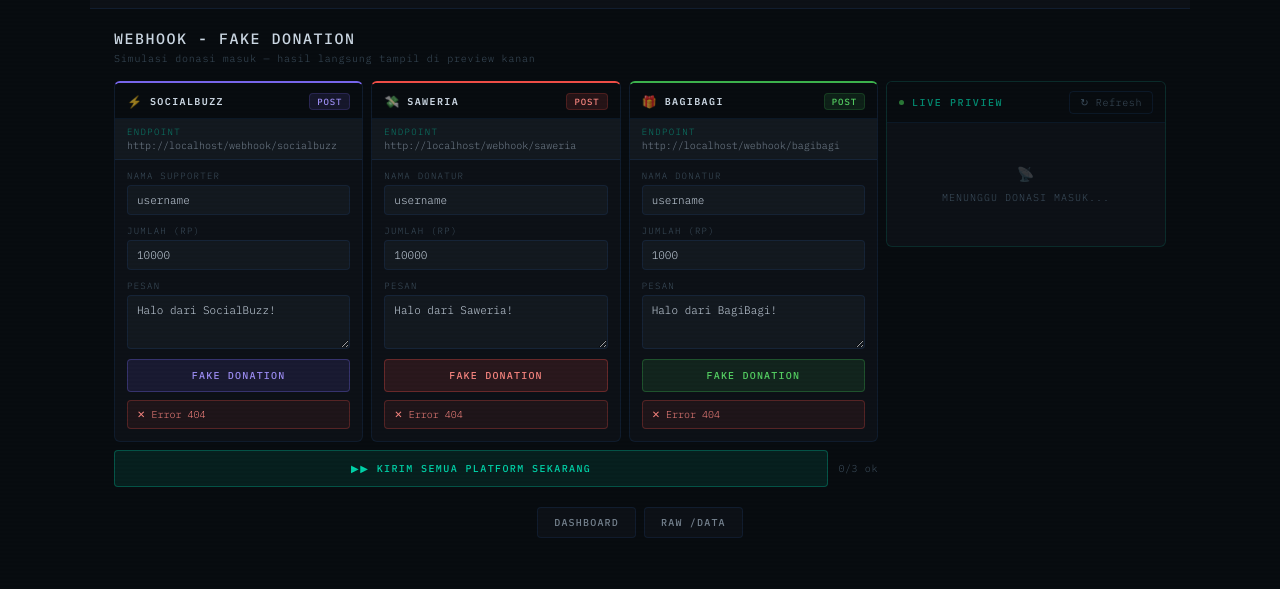
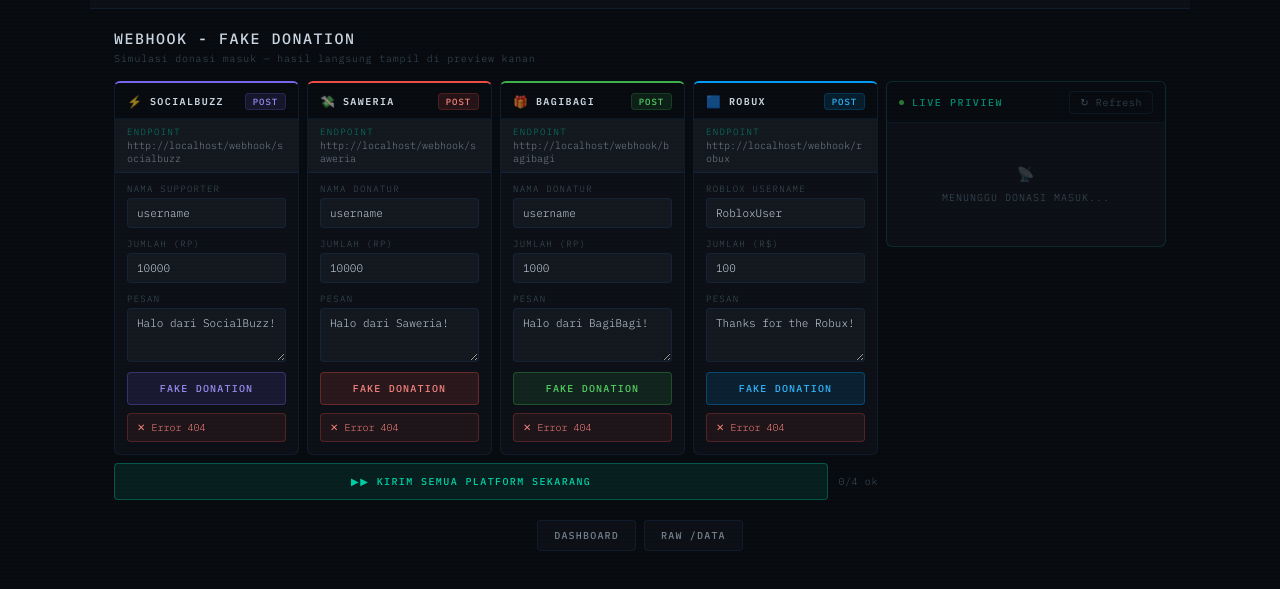
Before and after one commit to xellobabayo-star/uvasa-donation, a website: page public/webhook-test.html in a window 1280 px wide. Both pictures are taken after a click on the button "KIRIM SEMUA PLATFORM SEKARANG". Shown: the part 39-628 px from the top of the page. Drawn offline with Linux system fonts and the light colour scheme; no server answers.

Commit message:
Update webhook-test.html

```diff
--- a/public/webhook-test.html
+++ b/public/webhook-test.html
@@ -22,6 +22,7 @@
       --socialbuzz: #7c6af5;
       --saweria:    #f85149;
       --bagibagi:   #3fb950;
+      --robux:      #00a2ff;
       --text:       #cdd9e5;
       --text-2:     #768390;
       --text-3:     #3d4f5e;
@@ -159,11 +160,11 @@
 
     .forms-grid {
       display: grid;
-      grid-template-columns: repeat(3, 1fr);
+      grid-template-columns: repeat(4, 1fr);
       gap: 8px;
     }
-    @media (max-width: 680px) { .forms-grid { grid-template-columns: 1fr; } }
-
+    @media (max-width: 900px) { .forms-grid { grid-template-columns: repeat(2, 1fr); } }
+    @media (max-width: 540px) { .forms-grid { grid-template-columns: 1fr; } }
     /* =========================================
        CARD BASE
     ========================================= */
@@ -180,6 +181,7 @@
     .card-socialbuzz { border-top: 2px solid var(--socialbuzz); }
     .card-saweria    { border-top: 2px solid var(--saweria); }
     .card-bagibagi   { border-top: 2px solid var(--bagibagi); }
+    .card-robux      { border-top: 2px solid var(--robux); }
 
     /* ---- card head ---- */
     .card-head {
@@ -203,6 +205,7 @@
     .badge-socialbuzz { background: rgba(124,106,245,0.12); color: #9d8ef5; border: 1px solid rgba(124,106,245,0.2); }
     .badge-saweria    { background: rgba(248,81,73,0.12);   color: #fa8680; border: 1px solid rgba(248,81,73,0.2); }
     .badge-bagibagi   { background: rgba(63,185,80,0.12);   color: #56d364; border: 1px solid rgba(63,185,80,0.2); }
+    .badge-robux      { background: rgba(0,162,255,0.12);   color: #33b8ff; border: 1px solid rgba(0,162,255,0.2); }
 
     /* ---- endpoint box ---- */
     .endpoint-box {
@@ -250,6 +253,8 @@
       border-color: rgba(248,81,73,0.45); }
     .card-bagibagi .field input:focus, .card-bagibagi .field textarea:focus {
       border-color: rgba(63,185,80,0.45); }
+    .card-robux .field input:focus, .card-robux .field textarea:focus {
+      border-color: rgba(0,162,255,0.45); }
 
     /* ---- submit button ---- */
     .btn {
@@ -267,6 +272,7 @@
     .btn-socialbuzz { background: rgba(124,106,245,0.12); color: #9d8ef5; border: 1px solid rgba(124,106,245,0.3); }
     .btn-saweria    { background: rgba(248,81,73,0.12);   color: #fa8680; border: 1px solid rgba(248,81,73,0.3); }
     .btn-bagibagi   { background: rgba(63,185,80,0.12);   color: #56d364; border: 1px solid rgba(63,185,80,0.3); }
+    .btn-robux      { background: rgba(0,162,255,0.12);   color: #33b8ff; border: 1px solid rgba(0,162,255,0.3); }
 
     /* ---- status ---- */
     .status {
@@ -380,6 +386,7 @@
     .preview-platform-tag.socialbuzz { background: rgba(124,106,245,0.12); color: #9d8ef5; border: 1px solid rgba(124,106,245,0.25); }
     .preview-platform-tag.saweria    { background: rgba(248,81,73,0.12);   color: #fa8680; border: 1px solid rgba(248,81,73,0.25); }
     .preview-platform-tag.bagibagi   { background: rgba(63,185,80,0.12);   color: #56d364; border: 1px solid rgba(63,185,80,0.25); }
+    .preview-platform-tag.robux      { background: rgba(0,162,255,0.12);   color: #33b8ff; border: 1px solid rgba(0,162,255,0.25); }
 
     .preview-amount {
       font-size: 26px; font-weight: 300;
@@ -564,6 +571,35 @@
           </form>
         </div>
 
+        <!-- ROBUX -->
+        <div class="card card-robux">
+          <div class="card-head">
+            <span class="card-icon">🟦</span>
+            <span class="card-title">Robux</span>
+            <span class="badge badge-robux">POST</span>
+          </div>
+          <div class="endpoint-box">
+            <div class="ep-label">Endpoint</div>
+            <div class="ep-url" id="urlRobux">/webhook/robux</div>
+          </div>
+          <form class="form-body" id="formRobux" onsubmit="testRobux(event)">
+            <div class="field">
+              <label>Roblox Username</label>
+              <input type="text" name="username" value="RobloxUser" required />
+            </div>
+            <div class="field">
+              <label>Jumlah (R$)</label>
+              <input type="number" name="amount" value="100" min="1" required />
+            </div>
+            <div class="field">
+              <label>Pesan</label>
+              <textarea name="message">Thanks for the Robux!</textarea>
+            </div>
+            <button type="submit" class="btn btn-robux">FAKE DONATION</button>
+            <div class="status" id="statusRobux"></div>
+          </form>
+        </div>
+
       </div><!-- /forms-grid -->
 
       <!-- FIRE ALL -->
@@ -621,6 +657,7 @@
     document.getElementById('urlSocialbuzz').textContent = base + '/webhook/socialbuzz';
     document.getElementById('urlSaweria').textContent    = base + '/webhook/saweria';
     document.getElementById('urlBagibagi').textContent   = base + '/webhook/bagibagi';
+    document.getElementById('urlRobux').textContent      = base + '/webhook/robux';
     pollPreview();
     setInterval(pollPreview, 2500);
   });
@@ -641,7 +678,7 @@
 
   function renderPreview(data, flash = false) {
     const p   = (data.platform || 'unknown').toLowerCase();
-    const lbl = { socialbuzz: 'SocialBuzz', saweria: 'Saweria', bagibagi: 'BagiBagi' }[p] || p;
+    const lbl = { socialbuzz: 'SocialBuzz', saweria: 'Saweria', bagibagi: 'BagiBagi', robux: 'Robux' }[p] || p;
 
     document.getElementById('previewWaiting').style.display = 'none';
     const result = document.getElementById('previewResult');
@@ -651,7 +688,7 @@
     tag.textContent = lbl;
     tag.className   = `preview-platform-tag ${p}`;
 
-    document.getElementById('prevAmount').textContent = 'Rp ' + fmtNum(data.amount);
+    document.getElementById('prevAmount').textContent = (data.currency || 'Rp') + ' ' + fmtNum(data.amount);
     document.getElementById('prevName').textContent   = data.username || 'Anonymous';
     document.getElementById('prevTime').textContent   = '← diterima ' + new Date().toLocaleTimeString('id-ID');
 
@@ -741,6 +778,16 @@
     }, 'statusBagibagi', f.querySelector('button'));
   }
 
+  function testRobux(e) {
+    e.preventDefault();
+    const f = e.target;
+    send('/webhook/robux', {
+      username: f.username.value,
+      amount:   parseInt(f.amount.value),
+      message:  f.message.value,
+    }, 'statusRobux', f.querySelector('button'));
+  }
+
   async function fireAll() {
     const btn    = document.getElementById('btnFireAll');
     const status = document.getElementById('fireStatus');
@@ -752,6 +799,7 @@
       { endpoint: '/webhook/socialbuzz', payload: buildPayload('formSocialbuzz','socialbuzz'), statusId: 'statusSocialbuzz' },
       { endpoint: '/webhook/saweria',    payload: buildPayload('formSaweria','saweria'),       statusId: 'statusSaweria' },
       { endpoint: '/webhook/bagibagi',   payload: buildPayload('formBagibagi','bagibagi'),     statusId: 'statusBagibagi' },
+      { endpoint: '/webhook/robux',      payload: buildPayload('formRobux','robux'),           statusId: 'statusRobux' },
     ];
 
     let success = 0;
@@ -773,7 +821,7 @@
     setTimeout(() => { lastPreviewKey = null; pollPreview(); }, 300);
     btn.disabled = false;
     btn.textContent = '▶▶ Kirim Semua Platform Sekarang';
-    status.textContent = `${success}/3 ok`;
+    status.textContent = `${success}/4 ok`;
     setTimeout(() => { status.textContent = ''; }, 4000);
   }
 
@@ -783,6 +831,7 @@
     if (platform === 'socialbuzz') return { supporter: f.querySelector('[name="supporter"]').value, amount: parseInt(f.querySelector('[name="amount"]').value), message: f.querySelector('[name="message"]').value };
     if (platform === 'saweria')    return { donator_name: f.querySelector('[name="donator_name"]').value, amount_raw: parseInt(f.querySelector('[name="amount_raw"]').value), message: f.querySelector('[name="message"]').value };
     if (platform === 'bagibagi')   return { name: f.querySelector('[name="name"]').value, amount: parseInt(f.querySelector('[name="amount"]').value), message: f.querySelector('[name="message"]').value };
+    if (platform === 'robux')      return { username: f.querySelector('[name="username"]').value, amount: parseInt(f.querySelector('[name="amount"]').value), message: f.querySelector('[name="message"]').value };
     return {};
   }
 
```
